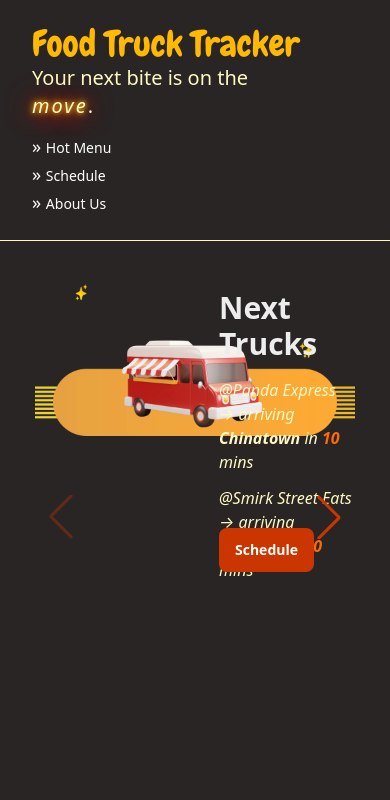
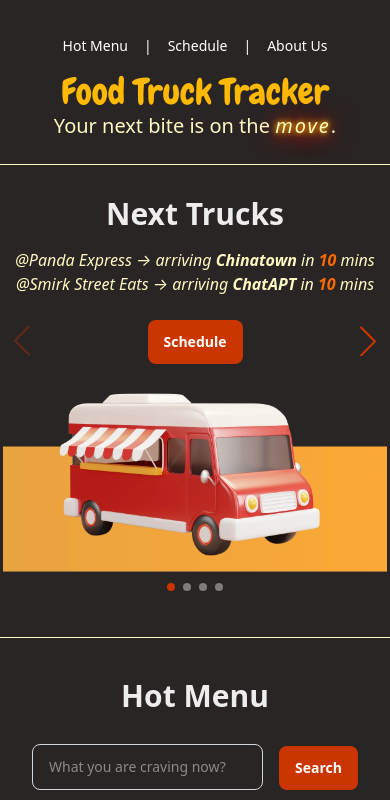
Before and after one commit to zcdev/food-truck-tracker, a Next.js app: page / in a window 390 px wide. Shown: the top 800 px of the page. Built offline with nearby package versions, Linux system fonts and the light colour scheme.

Commit message:
style(slider): adjust app overall layout and styles for the addition of slider section

```diff
--- a/app/components/layout/Header.tsx
+++ b/app/components/layout/Header.tsx
@@ -11,13 +11,13 @@ export default function Header() {
     const url = `?${params}#home`;
 
     return (
-        <header className="fixed z-5 md:max-w-4xl flex pt-6 md:pt-8 bg-stone-800 border-b-1 border-yellow-100 w-full px-8 md:px-0 pb-2 md:pb-6">
-            <div className="max-w-[280px] md:max-w-full flex flex-col md:flex-col-reverse">
+        <header className="fixed z-5 max-w-full md:max-w-4xl md:flex pt-6 md:pt-8 bg-stone-800 border-b-1 border-yellow-100 w-full px-8 md:px-0 pb-6">
+            <div className="max-w-full">
+                <Nav />
                 <div className="md:pt-4">
-                    <h1 className="font-headline text-4xl md:text-6xl text-amber-400 text-left"><Link href={`/${url}`}>Food Truck Tracker</Link></h1>
-                    <h2 className="text-xl md:text-2xl text-yellow-100 tracking-normal text-left">Your next bite is on the <em className='tracking-widest text-flame'>move</em>.</h2>
+                    <h1 className="font-headline text-4xl md:text-6xl text-amber-400 text-center md:text-left"><Link href={`/${url}`}>Food Truck Tracker</Link></h1>
+                    <h2 className="text-xl md:text-2xl text-yellow-100 tracking-normal text-center md:text-left">Your next bite is on the <em className='tracking-widest text-flame'>move</em>.</h2>
                 </div>
-                <Nav />
             </div>
         </header>
     );
--- a/app/components/layout/Nav.tsx
+++ b/app/components/layout/Nav.tsx
@@ -14,12 +14,12 @@ export default function Nav() {
     params.set('show', 'false');
 
     return (
-        <nav className="flex flex-col md:flex-row gap-0 md:gap-6 justify-center md:justify-start text-sm md:text-lg font-medium text-white mb-4 md:mb-0 mt-3">
-            <Link href={`/?${params}#hot-menu`} className="hover:text-orange-600 transition-colors"><span className="inline md:hidden text-lg">» </span>Hot Menu</Link>
-            <span className="hidden md:inline"> | </span>
-            <Link href={`/?${params}#schedule`} className="hover:text-orange-600 transition-colors"><span className="inline md:hidden text-lg">» </span>Schedule</Link>
-            <span className="hidden md:inline"> | </span>
-            <Link href={`/?${params}#about`} className="hover:text-orange-600 transition-colors"><span className="inline md:hidden text-lg">» </span>About Us</Link>
+        <nav className="flex flex-col flex-row gap-0 md:gap-6 justify-center md:justify-start text-sm md:text-lg font-medium text-white text-center md:text-left mb-4 md:mb-0 mt-3">
+            <Link href={`/?${params}#hot-menu`} className="hover:text-orange-600 transition-colors ">Hot Menu</Link>
+            <span className="px-4 md:px-0"> | </span>
+            <Link href={`/?${params}#schedule`} className="hover:text-orange-600 transition-colors ">Schedule</Link>
+            <span className="px-4 md:px-0"> | </span>
+            <Link href={`/?${params}#about`} className="hover:text-orange-600 transition-colors ">About Us</Link>
         </nav>
     );
 }
--- a/app/components/slider/SlideOne.tsx
+++ b/app/components/slider/SlideOne.tsx
@@ -9,11 +9,11 @@ export default function SlideOne({ nextTrucks }: Props) {
     const [truckOne, truckTwo] = nextTrucks;
 
     return (
-        <div className="slide-one bg-stone-800 mt-16 pl-46 text-right">
-            <h1 className="text-left text-3xl font-bold py-4">Next Trucks</h1>
-            <p className="text-left text-yellow-100 italic">@{truckOne.truckName} → arriving <strong>{truckOne.location}</strong> in <strong className="text-orange-500">10</strong> mins</p>
-            <p className="text-left text-yellow-100 italic pt-3">@{truckTwo.truckName} → arriving <strong>{truckTwo.location}</strong> in <strong className="text-orange-500">10</strong> mins</p>
-            <Link href="#schedule" className="relative top-[-54px] inline-block w-auto text-sm md:text-lg text-white font-bold bg-orange-700 rounded-lg hover:bg-orange-500 px-4 py-3 mr-48">Schedule</Link>
+        <div className="slide-one bg-stone-800 mt-8 pl-0 md:pl-47 text-center md:text-right">
+            <h1 className="text-center md:text-left text-3xl font-bold py-4">Next Trucks</h1>
+            <p className="text-center md:text-left text-yellow-100 italic">@{truckOne.truckName} → arriving <strong>{truckOne.location}</strong> in <strong className="text-orange-500">10</strong> mins</p>
+            <p className="text-center md:text-left text-yellow-100 italic pt-0 md:pt-3">@{truckTwo.truckName} → arriving <strong>{truckTwo.location}</strong> in <strong className="text-orange-500">10</strong> mins</p>
+            <Link href="#schedule" className="md:relative md:top-[-54px] inline-block w-auto text-sm md:text-lg text-white font-bold bg-orange-700 rounded-lg hover:bg-orange-500 px-4 py-3 mt-6 md:mt-0 mr-0 md:mr-48">Schedule</Link>
         </div>
     );
 }
--- a/app/globals.css
+++ b/app/globals.css
@@ -7,6 +7,9 @@
   --foreground: #ededed;
   --swiper-navigation-color: #ca3500;
   --swiper-pagination-color: #ca3500;
+  --swiper-navigation-size: 44px;
+  --swiper-pagination-bullet-inactive-color: #fff;
+  --swiper-pagination-bullet-inactive-opacity: 0.4;
 }
 
 @theme {
@@ -73,10 +76,10 @@ body {
 
 .slide-one {
   background-image: url('/images/slides/hero-bg-1.webp');
+  background-position: top center;
   background-repeat: no-repeat;
-  background-size: 100%;
-  height: 550px;
-  max-height: 100%;
+  background-size: cover;
+  height: 500px;
 }
 
 @media only screen and (width <= 855px) {
@@ -94,4 +97,23 @@ body {
   .food-truck-section h2 {
     margin-left: 0px;
   }
+
+  .slide-one {
+    background-position: bottom center;
+    background-size: 155%;
+    height: 425px;
+    margin-top: 30px;
+  }
+
+  :root {
+    --swiper-navigation-size: 30px !important;
+  }
+
+  .swiper-button-prev, .swiper-button-next {
+    top: 42% !important;
+  }
+
+  #hot-menu, #schedule, #about {
+    scroll-margin-top: 164px;
+  }
 }
--- a/app/hot-menu/page.tsx
+++ b/app/hot-menu/page.tsx
@@ -122,7 +122,7 @@ export default function HotMenuPage() {
     }, [currentQuery, searchParams]);
 
     return (
-        <section id="hot-menu" className='hot-menu-section relative mt-8 mb-8 max-w-5xl px-8 md:px-0' >
+        <section id="hot-menu" className='hot-menu-section relative mt-0 mb-8 max-w-5xl px-8 md:px-0' >
             <h2 id="hot-menu" className='pt-10 text-3xl font-bold text-center md:text-left'>Hot Menu</h2>
             <SearchInput
                 query={query}
--- a/app/page.tsx
+++ b/app/page.tsx
@@ -11,6 +11,7 @@ export default function Home() {
       <main className="max-w-5xl flex-col pb-8 md:pb-16 md:px-16 sm:items-start">
         <Header />
         <SliderPage />
+        <hr className='w-full border-t-1 border-yellow-100' />
         <HotMenuPage />
         <hr className='w-full border-t-1 border-yellow-100' />
         <SchedulePage />
--- a/app/slider/page.tsx
+++ b/app/slider/page.tsx
@@ -14,7 +14,7 @@ import { nextFoodTruck } from '@/app/lib/utils';
 export default function SliderPage() {
     const nextTrucks = nextFoodTruck(schedules);
     return (
-        <div className="swiper relative mt-[210px] mb-8 max-w-xs md:max-w-5xl px-8 md:px-0">
+        <div className="swiper relative mt-[150px] md:mt-[210px] mb-8 md:mb-2 max-w-sm md:max-w-5xl px-0">
             <Swiper
                 modules={[Navigation, Pagination, Scrollbar, A11y, Autoplay]}
                 speed={800}
```
